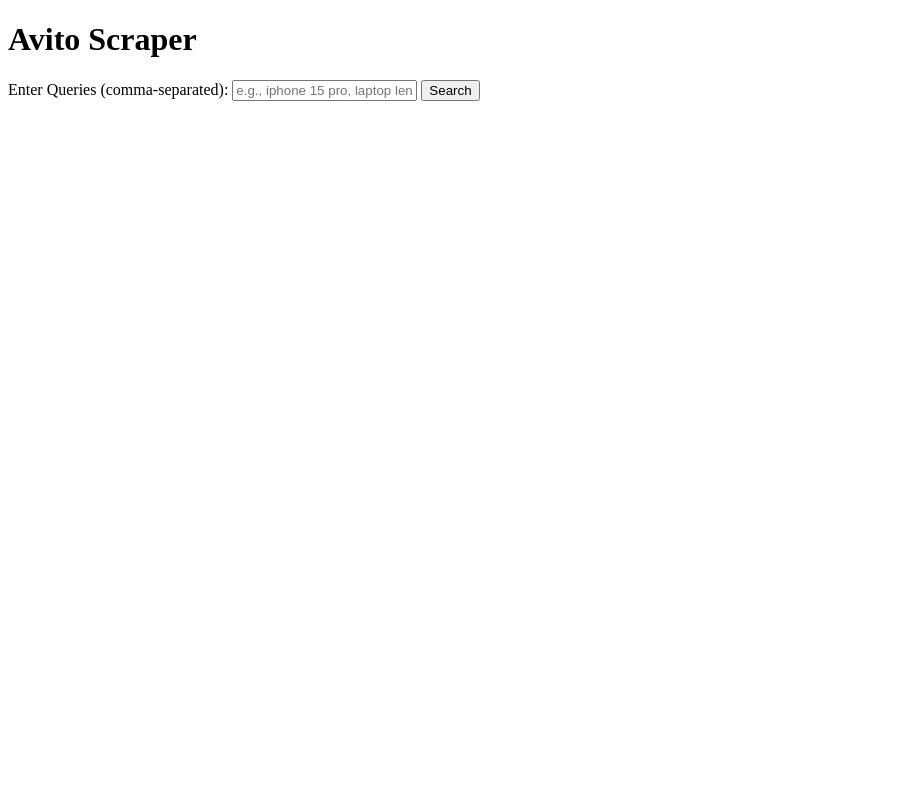
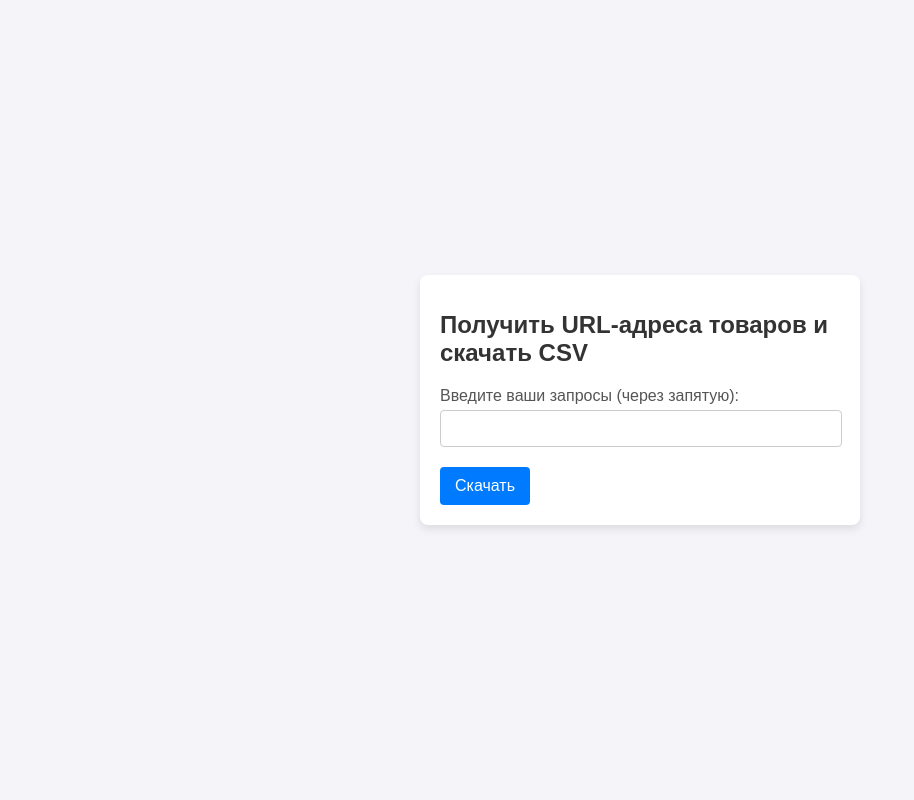
Before and after one commit to Smirnov-Artem/Avito-Parser, a Python web app: template templates/index.html in a window 1280 px wide. Shown: the whole page, without its empty margins (0-914 px from the left). Run offline with Jinja, Linux system fonts and the light colour scheme; the template is opened without the code that fills it, so the values that code supplies are empty.

Commit message:
Update index.html

```diff
--- a/templates/index.html
+++ b/templates/index.html
@@ -1,16 +1,67 @@
 <!DOCTYPE html>
-<html lang="en">
+<html lang="ru">
 <head>
     <meta charset="UTF-8">
     <meta name="viewport" content="width=device-width, initial-scale=1.0">
-    <title>Avito Scraper</title>
+    <title>URL Fetcher</title>
+    <style>
+        body {
+            font-family: Arial, sans-serif;
+            background-color: #f4f4f9;
+            margin: 0;
+            padding: 0;
+            display: flex;
+            justify-content: center;
+            align-items: center;
+            height: 100vh;
+        }
+        .container {
+            background-color: #ffffff;
+            padding: 20px;
+            border-radius: 8px;
+            box-shadow: 0 4px 8px rgba(6, 4, 4, 0.1);
+            max-width: 400px;
+            width: 100%;
+        }
+        h1 {
+            font-size: 1.5em;
+            margin-bottom: 20px;
+            color: #333;
+        }
+        label {
+            font-size: 1em;
+            color: #555;
+        }
+        input[type="text"] {
+            width: calc(100% - 20px);
+            padding: 10px;
+            margin-top: 5px;
+            margin-bottom: 20px;
+            border: 1px solid #ccc;
+            border-radius: 4px;
+        }
+        button {
+            background-color: #007bff;
+            color: #ffffff;
+            border: none;
+            padding: 10px 15px;
+            border-radius: 4px;
+            cursor: pointer;
+            font-size: 1em;
+        }
+        button:hover {
+            background-color: #0056b3;
+        }
+    </style>
 </head>
 <body>
-    <h1>Avito Scraper</h1>
-    <form method="POST" enctype="multipart/form-data">
-        <label for="queries">Enter Queries (comma-separated):</label>
-        <input type="text" id="queries" name="queries" placeholder="e.g., iphone 15 pro, laptop lenovo">
-        <button type="submit">Search</button>
-    </form>
+    <div class="container">
+        <h1>Получить URL-адреса товаров и скачать CSV</h1>
+        <form method="post">
+            <label for="queries">Введите ваши запросы (через запятую):</label><br>
+            <input type="text" id="queries" name="queries" required><br>
+            <button type="submit">Скачать</button>
+        </form>
+    </div>
 </body>
 </html>
```
